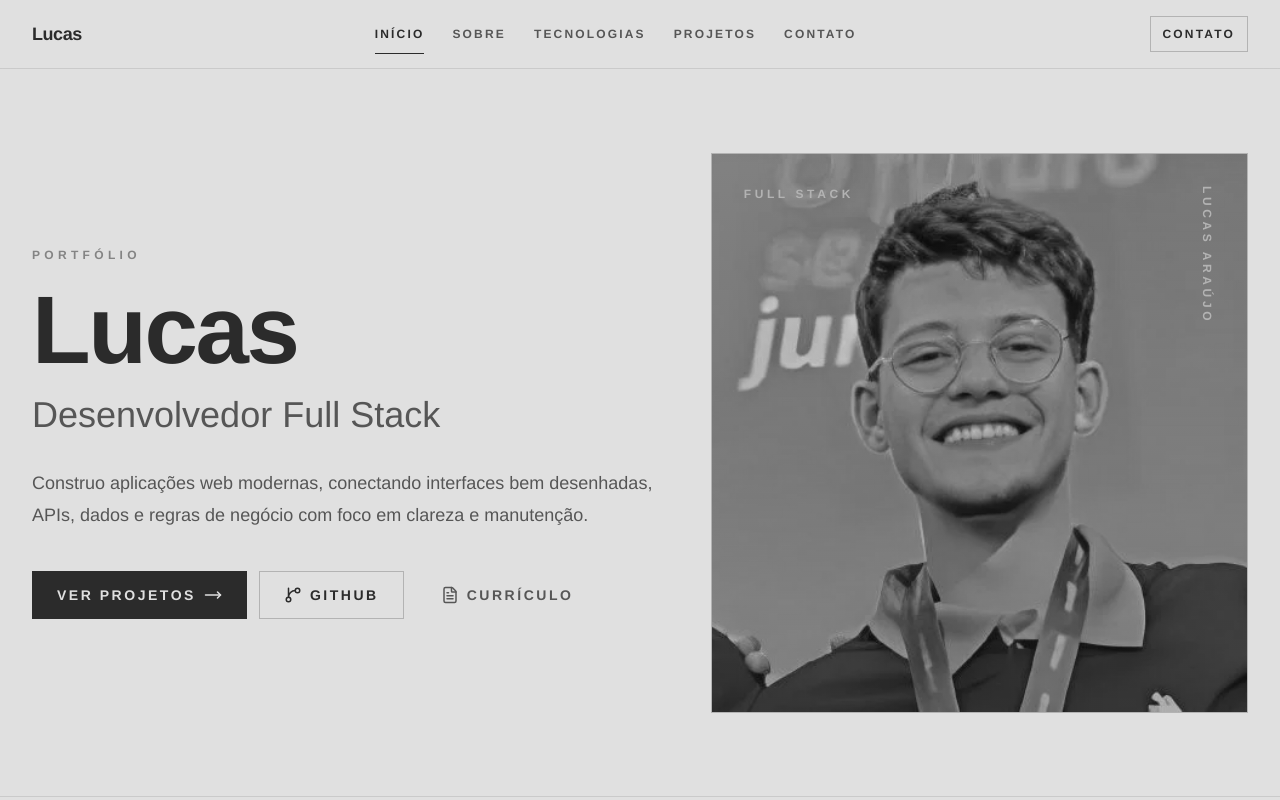
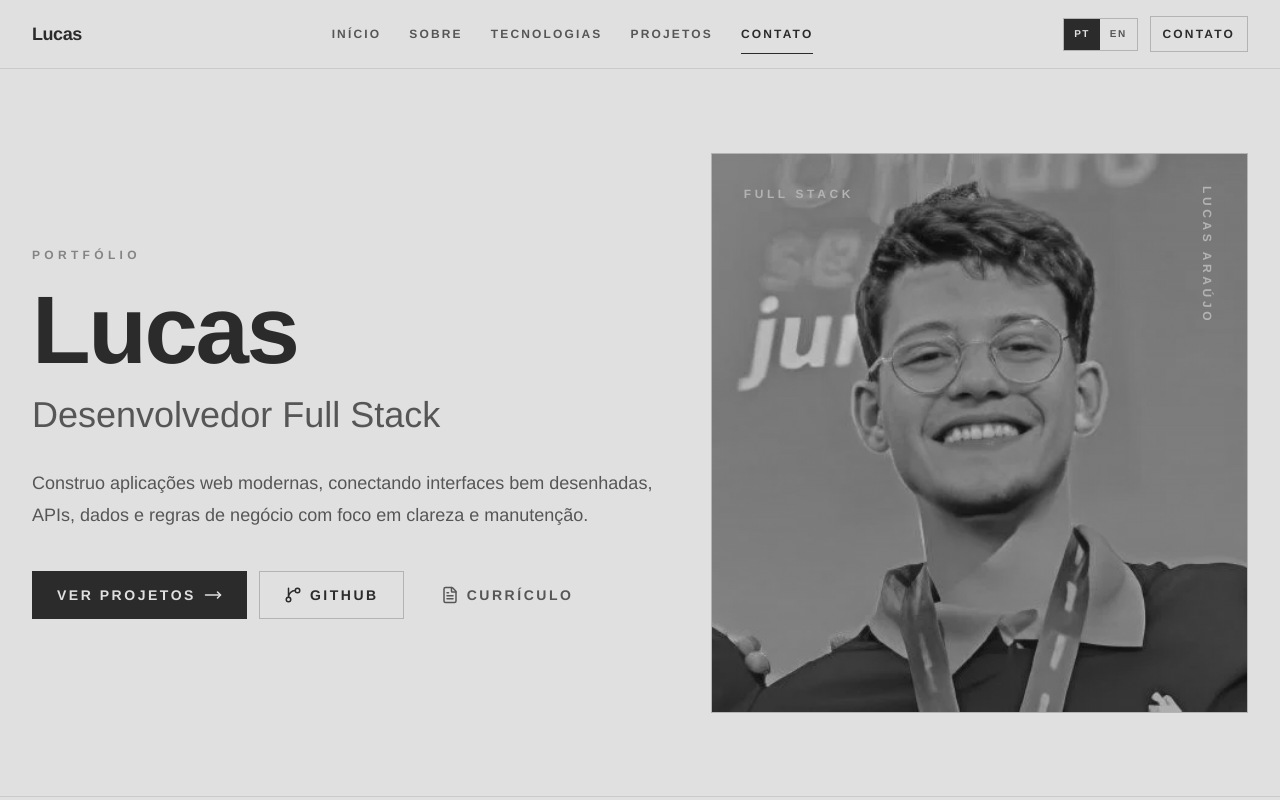
Before and after one commit to LaPachec/portfolio-lucas, a Next.js app: page / in a window 1280 px wide. Shown: the top 800 px of the page. Built offline with nearby package versions, Linux system fonts and the light colour scheme.

Commit message:
fix: improve scrollspy and add language switch

```diff
--- a/src/components/layout/navbar.tsx
+++ b/src/components/layout/navbar.tsx
@@ -6,44 +6,74 @@ import { motion, useReducedMotion } from "motion/react";
 
 import { Button } from "@/components/ui/button";
 
-const navigation = [
+type Locale = "pt" | "en";
+
+type NavbarProps = {
+  locale?: Locale;
+};
+
+const navigation = {
+  pt: [
     { label: "Início", href: "#inicio", id: "inicio" },
     { label: "Sobre", href: "#sobre", id: "sobre" },
     { label: "Tecnologias", href: "#tecnologias", id: "tecnologias" },
     { label: "Projetos", href: "#projetos", id: "projetos" },
     { label: "Contato", href: "#contato", id: "contato" },
-];
+  ],
+  en: [
+    { label: "Home", href: "#inicio", id: "inicio" },
+    { label: "About", href: "#sobre", id: "sobre" },
+    { label: "Technologies", href: "#tecnologias", id: "tecnologias" },
+    { label: "Projects", href: "#projetos", id: "projetos" },
+    { label: "Contact", href: "#contato", id: "contato" },
+  ],
+};
 
-export function Navbar() {
+export function Navbar({ locale = "pt" }: NavbarProps) {
   const [isOpen, setIsOpen] = useState(false);
   const [activeSection, setActiveSection] = useState("inicio");
   const reduceMotion = useReducedMotion();
+  const items = navigation[locale];
+  const contactLabel = locale === "pt" ? "Contato" : "Contact";
 
   useEffect(() => {
-    const sections = navigation
+    const sections = items
       .map((item) => document.getElementById(item.id))
       .filter((section): section is HTMLElement => Boolean(section));
 
-    const observer = new IntersectionObserver(
-      (entries) => {
-        const visible = entries
-          .filter((entry) => entry.isIntersecting)
-          .sort((a, b) => b.intersectionRatio - a.intersectionRatio)[0];
+    function updateActiveSection() {
+      const activationLine = window.innerHeight * 0.34;
+      let current = sections[0]?.id ?? "inicio";
 
-        if (visible?.target.id) {
-          setActiveSection(visible.target.id);
+      for (const section of sections) {
+        const rect = section.getBoundingClientRect();
+
+        if (rect.top <= activationLine) {
+          current = section.id;
         }
-      },
-      {
-        rootMargin: "-28% 0px -58% 0px",
-        threshold: [0.05, 0.15, 0.3, 0.6],
-      },
-    );
 
-    sections.forEach((section) => observer.observe(section));
+        if (rect.top > activationLine) {
+          break;
+        }
+      }
 
-    return () => observer.disconnect();
-  }, []);
+      const nearPageEnd = window.innerHeight + window.scrollY >= document.documentElement.scrollHeight - 24;
+      if (nearPageEnd && sections.at(-1)) {
+        current = sections.at(-1)!.id;
+      }
+
+      setActiveSection(current);
+    }
+
+    updateActiveSection();
+    window.addEventListener("scroll", updateActiveSection, { passive: true });
+    window.addEventListener("resize", updateActiveSection);
+
+    return () => {
+      window.removeEventListener("scroll", updateActiveSection);
+      window.removeEventListener("resize", updateActiveSection);
+    };
+  }, [items]);
 
   function closeMenu() {
     setIsOpen(false);
@@ -52,20 +82,20 @@ export function Navbar() {
   return (
     <header className="sticky top-0 z-50 border-b border-[rgba(43,43,43,0.12)] bg-[rgba(224,224,224,0.86)] backdrop-blur">
       <nav
-        aria-label="Navegação principal"
+        aria-label={locale === "pt" ? "Navegação principal" : "Main navigation"}
         className="mx-auto flex max-w-7xl items-center justify-between gap-6 px-5 py-4 sm:px-8"
       >
         <a
           href="#inicio"
           className="text-lg font-semibold tracking-tight text-[var(--charcoal-noir)] outline-none focus-visible:outline focus-visible:outline-2 focus-visible:outline-offset-4 focus-visible:outline-[var(--charcoal-noir)]"
-          aria-label="Ir para o início"
+          aria-label={locale === "pt" ? "Ir para o início" : "Go to home"}
           onClick={closeMenu}
         >
           Lucas
         </a>
 
         <div className="hidden items-center gap-7 md:flex">
-          {navigation.map((item) => {
+          {items.map((item) => {
             const isActive = activeSection === item.id;
 
             return (
@@ -90,14 +120,33 @@ export function Navbar() {
           })}
         </div>
 
-        <Button asChild size="sm" variant="outline" className="hidden md:inline-flex">
-          <a href="#contato">Contato</a>
+        <div className="hidden items-center gap-3 md:flex">
+          <div className="flex items-center border border-[var(--moonlit-silver)] text-[10px] font-semibold uppercase tracking-[0.14em]">
+            <a
+              href="/"
+              aria-current={locale === "pt" ? "page" : undefined}
+              className={`px-2.5 py-2 transition-colors ${locale === "pt" ? "bg-[var(--charcoal-noir)] text-[var(--cloud-veil)]" : "text-[var(--ironclad-grey)] hover:text-[var(--charcoal-noir)]"}`}
+            >
+              PT
+            </a>
+            <a
+              href="/en"
+              aria-current={locale === "en" ? "page" : undefined}
+              className={`px-2.5 py-2 transition-colors ${locale === "en" ? "bg-[var(--charcoal-noir)] text-[var(--cloud-veil)]" : "text-[var(--ironclad-grey)] hover:text-[var(--charcoal-noir)]"}`}
+            >
+              EN
+            </a>
+          </div>
+
+          <Button asChild size="sm" variant="outline">
+            <a href="#contato">{contactLabel}</a>
           </Button>
+        </div>
 
         <button
           type="button"
           className="inline-flex size-10 items-center justify-center border border-[var(--moonlit-silver)] text-[var(--charcoal-noir)] transition-colors hover:border-[var(--charcoal-noir)] focus-visible:outline focus-visible:outline-2 focus-visible:outline-offset-4 focus-visible:outline-[var(--charcoal-noir)] md:hidden"
-          aria-label={isOpen ? "Fechar menu" : "Abrir menu"}
+          aria-label={isOpen ? (locale === "pt" ? "Fechar menu" : "Close menu") : locale === "pt" ? "Abrir menu" : "Open menu"}
           aria-expanded={isOpen}
           aria-controls="mobile-navigation"
           onClick={() => setIsOpen((current) => !current)}
@@ -112,7 +161,7 @@ export function Navbar() {
           className="border-t border-[rgba(43,43,43,0.12)] bg-[var(--cloud-veil)] px-5 py-5 md:hidden"
         >
           <div className="mx-auto flex max-w-7xl flex-col gap-1">
-            {navigation.map((item) => {
+            {items.map((item) => {
               const isActive = activeSection === item.id;
 
               return (
@@ -128,6 +177,11 @@ export function Navbar() {
                 </a>
               );
             })}
+
+            <div className="mt-4 flex gap-2">
+              <a href="/" className={`border px-4 py-2 text-xs font-semibold ${locale === "pt" ? "bg-[var(--charcoal-noir)] text-[var(--cloud-veil)]" : "border-[var(--moonlit-silver)]"}`}>PT</a>
+              <a href="/en" className={`border px-4 py-2 text-xs font-semibold ${locale === "en" ? "bg-[var(--charcoal-noir)] text-[var(--cloud-veil)]" : "border-[var(--moonlit-silver)]"}`}>EN</a>
+            </div>
           </div>
         </div>
       ) : null}
```
Lines whose indentation alone changed are shown as unchanged.
